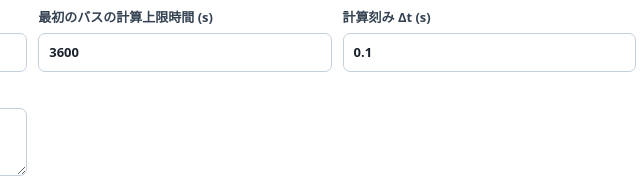
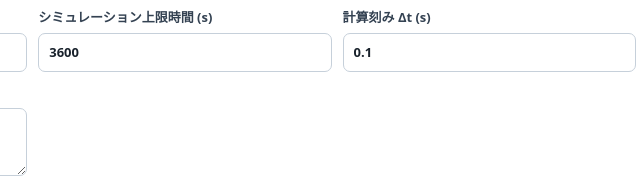
Before and after one commit to riki9060/bus-operation-simulator, a plain HTML site: page index.html in a window 1280 px wide. Shown: the part 455-633 px from the top of the page, 303-943 px from the left. Drawn offline with Linux system fonts and the light colour scheme.

Commit message:
Rename input label for simulation duration

```diff
--- a/index.html
+++ b/index.html
@@ -47,7 +47,7 @@
       <label>バスの反応係数 a (1/s)<input id="busA" type="number" min="0.01" step="0.05" value="0.8"></label>
       <label>バス最大加速度 (m/s²)<input id="maxAccel" type="number" min="0.05" step="0.1" value="1"></label>
       <label>減速度設定 β (m/s²)<input id="braking" type="number" min="0.05" step="0.1" value="1"></label>
-      <label>最初のバスの計算上限時間 (s)<input id="maxDuration" type="number" min="60" step="30" value="3600"></label>
+      <label>シミュレーション上限時間 (s)<input id="maxDuration" type="number" min="60" step="30" value="3600"></label>
       <label>計算刻み Δt (s)<input id="dt" type="number" min="0.02" max="0.5" step="0.02" value="0.1"></label>
       <label>動画の早送り<select id="playback"><option value="1">1倍</option><option value="2">2倍</option><option value="4">4倍</option><option value="8" selected>8倍</option></select></label>
       <label>停留所の位置 (m、カンマ区切り)<textarea id="stops">500, 1000, 1500, 2000, 2500, 3000</textarea></label>
```
